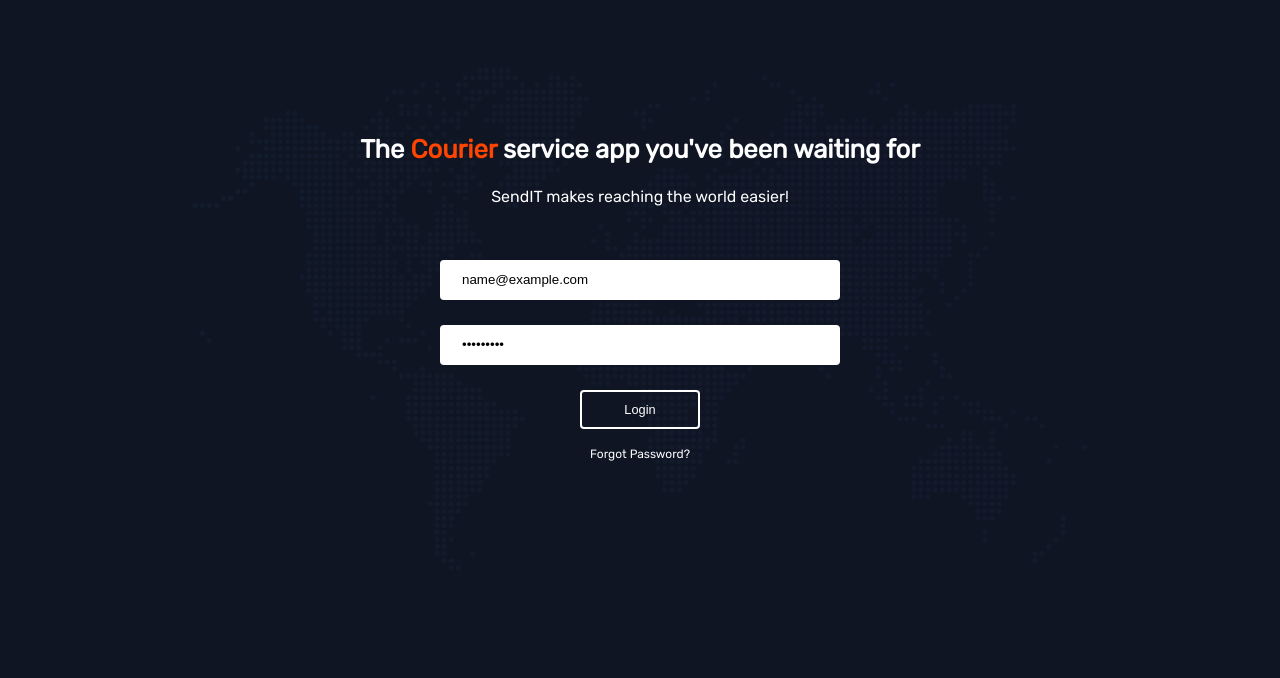
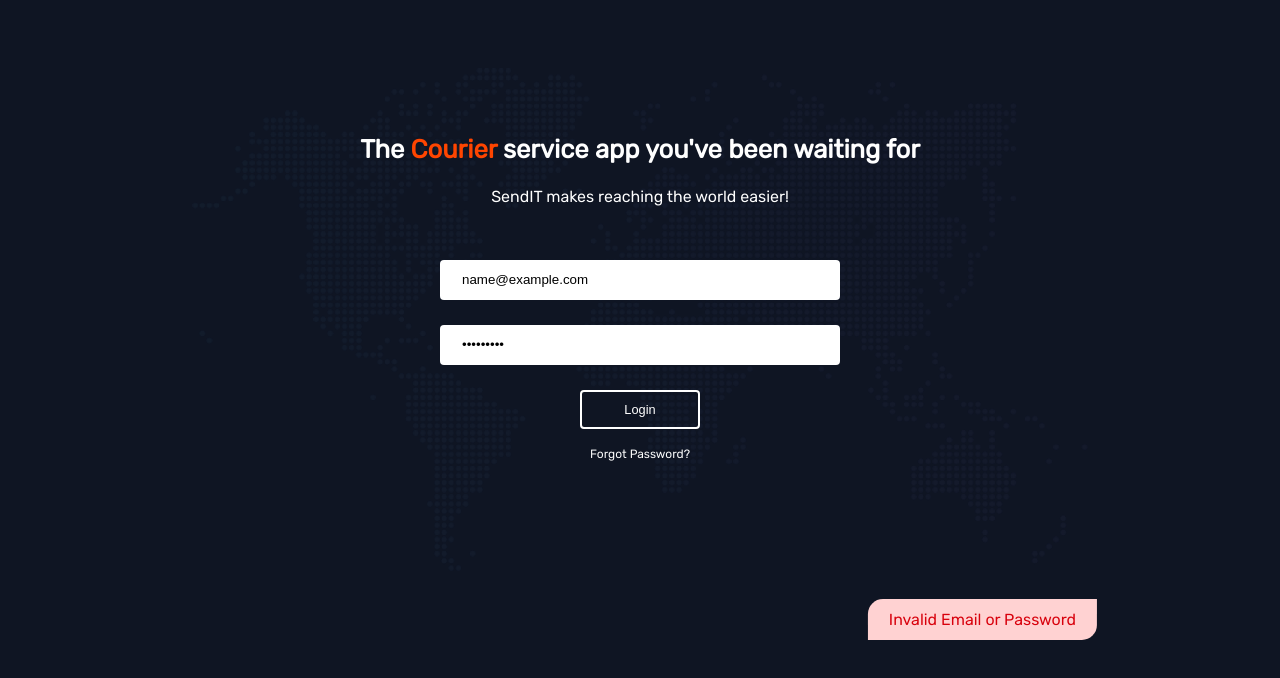
Before and after one commit to primuse/SendIT, a website: page UI/index.html in a window 1280 px wide. Both pictures are taken after typing "name@example.com", "Sample123" into the empty fields and a click on the button "Login". Shown: the part 80-758 px from the top of the page. Drawn offline with Linux system fonts and the light colour scheme; no server answers.

Commit message:
[Feature #162502261] Add notification feature

```diff
--- a/UI/css/login.css
+++ b/UI/css/login.css
@@ -10,9 +10,7 @@
 /* Login page */
 #login {
   display: flex;
-  height: 100vh;
-  /*justify-content: center;*/
-  /*align-items: center;*/
+  min-height: 100vh;
   flex-direction: column;
 }
 header {
@@ -44,6 +42,42 @@
 button {
   color: rgba(255, 255, 255, 1);
 }
+
+.notification {
+  color: #554;
+  background: #cccc;
+  border-radius: 15px 0;
+  padding: .7rem 1.3rem;
+  display: inline-block;
+  position: fixed;
+  right: 0;
+  bottom: 10%;
+  transition: 2s;
+  opacity: 0;
+}
+
+.swipe-left {
+  opacity: 1;
+  transform: translateX(-80%);
+}
+
+.notification.is-info {
+  color: #00529B;
+  background-color: #BDE5F8;
+}
+.is-success {
+  color: #4F8A10;
+  background-color: #DFF2BF;
+}
+.is-warning {
+  color: #9F6000;
+  background-color: #FEEFB3;
+}
+.is-danger {
+  color: #D8000C;
+  background-color: #FFD2D2;
+}
+
 
 /*Media queries*/
 @media (max-width: 491px) and (min-width: 0) {
--- a/UI/index.html
+++ b/UI/index.html
@@ -47,7 +47,9 @@
       </div>
     </section>
 
+    <script src="js/notif.js"></script>
     <script src="js/jquery-3.3.1.min.js"></script>
     <script src="js/main.js"></script>
+
   </body>
 </html>
--- a/UI/js/main.js
+++ b/UI/js/main.js
@@ -22,7 +22,7 @@
 			window.location = 'dashboard.html';
 		})
 		.catch((err) => {
-			console.log(err);
+		  notif.make({text: 'Invalid Email or Password', type: 'danger' });
 		})
 	}
 
@@ -70,3 +70,7 @@
 	}
 	return res.json();
 }
+
+
+const notif = new Notification()
+document.body.append(notif.getElement());
--- /dev/null
+++ b/UI/js/notif.js
@@ -0,0 +1,60 @@
+class Notification {
+	constructor() {
+		this.notification = this.createNotif()
+	}
+
+	getElement() {
+		return this.notification
+	}
+
+	changeText(text) {
+		this.notification.querySelector('span').innerText = text
+		return this
+	}
+	changeType(type) {
+		const types = {
+			danger: 'is-danger',
+			success: 'is-success',
+			warning: 'is-warning',
+			info: 'is-info'
+		}
+		const keys = Object.keys(types);
+		if(keys.includes(type)) {
+			console.log(types[type]);
+			const className = types[type];
+			const replaced = this.notification.classList[1];
+			this.notification.classList.replace(replaced, className);
+		}
+	}
+
+	make(props = {}) {
+		this.changeText(props.text);
+		this.changeType(props.type);
+		const time = props.text.split(' ').length * 1000;
+		setTimeout(() => {
+			this.notification.classList.remove('swipe-left');
+		}, time)
+		this.notification.classList.add('swipe-left');
+	}
+
+	createNotif() {
+		const notif = createElement('div', ['notification', 'is-info'], [{
+			rel: 'js-notification js-notion'
+		}])
+		const span = createElement('span')
+		notif.appendChild(span)
+
+		return notif
+	}
+}
+
+function createElement(tag, classes = [], attribs = []) {
+	const el = document.createElement(tag)
+
+	classes.forEach(className => el.classList.add(className));
+	attribs.forEach(attribute => {
+		const key = Object.keys(attribute)[0]
+		el.setAttribute(key, attribute[key])
+	})
+	return el
+}
```
